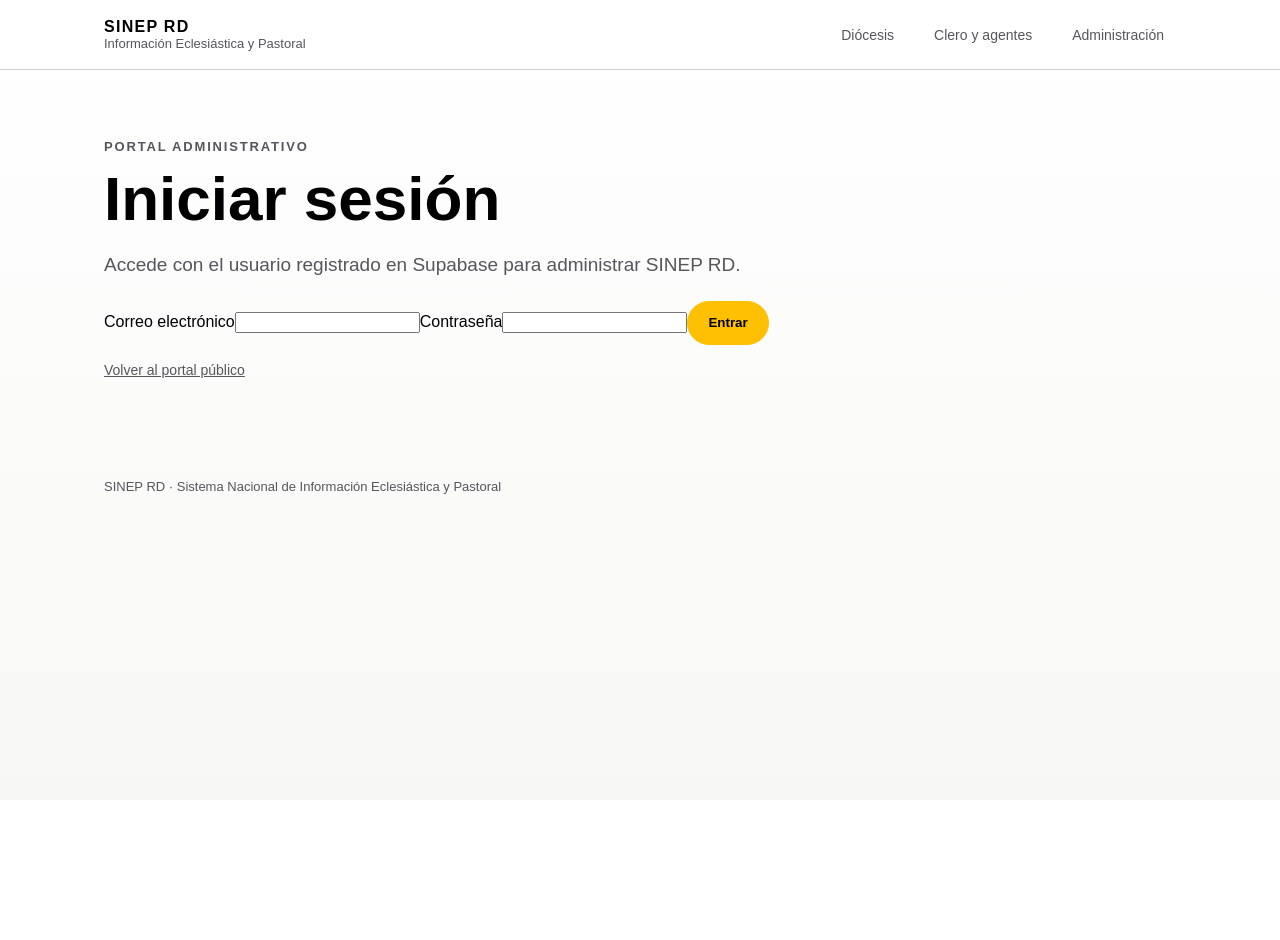
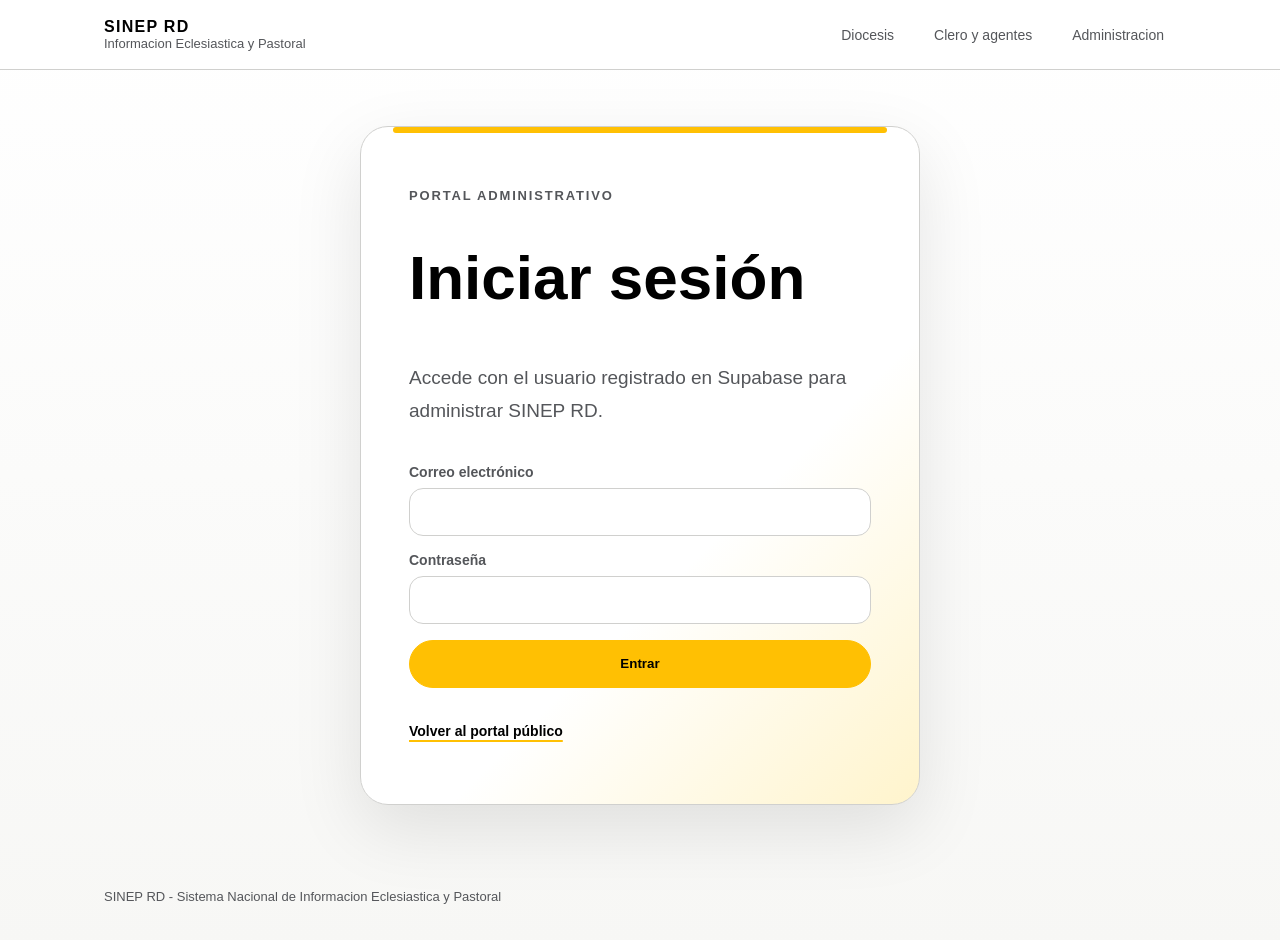
Before and after one commit to Jumen-UX/sinep-rd, a Next.js app: page /admin/login in a window 1280 px wide. Shown: the top 940 px of the page. Before the commit the page ends 800 px from the top, so only its background shows below. Built offline with nearby package versions, Linux system fonts and the light colour scheme; no server answers.

Commit message:
Import admin visual styles

```diff
--- a/src/app/layout.tsx
+++ b/src/app/layout.tsx
@@ -6,10 +6,11 @@ import './hierarchy.css'
 import './dashboard.css'
 import './home.css'
 import './brand.css'
+import './admin-brand.css'
 
 export const metadata: Metadata = {
   title: 'SINEP RD',
-  description: 'Sistema Nacional de Información Eclesiástica y Pastoral de República Dominicana',
+  description: 'Sistema Nacional de Informacion Eclesiastica y Pastoral de Republica Dominicana',
 }
 
 export default function RootLayout({
@@ -22,16 +23,16 @@ export default function RootLayout({
       <body>
         <div className="site-shell">
           <header className="site-header">
-            <nav className="site-nav" aria-label="Navegación principal">
+            <nav className="site-nav" aria-label="Navegacion principal">
               <Link className="brand" href="/">
                 <span className="brand-title">SINEP RD</span>
-                <span className="brand-subtitle">Información Eclesiástica y Pastoral</span>
+                <span className="brand-subtitle">Informacion Eclesiastica y Pastoral</span>
               </Link>
 
               <div className="nav-links">
-                <Link href="/diocesis">Diócesis</Link>
+                <Link href="/diocesis">Diocesis</Link>
                 <Link href="/personas">Clero y agentes</Link>
-                <Link href="/admin">Administración</Link>
+                <Link href="/admin">Administracion</Link>
               </div>
             </nav>
           </header>
@@ -39,7 +40,7 @@ export default function RootLayout({
           {children}
 
           <footer className="site-footer">
-            SINEP RD · Sistema Nacional de Información Eclesiástica y Pastoral
+            SINEP RD - Sistema Nacional de Informacion Eclesiastica y Pastoral
           </footer>
         </div>
       </body>
```
